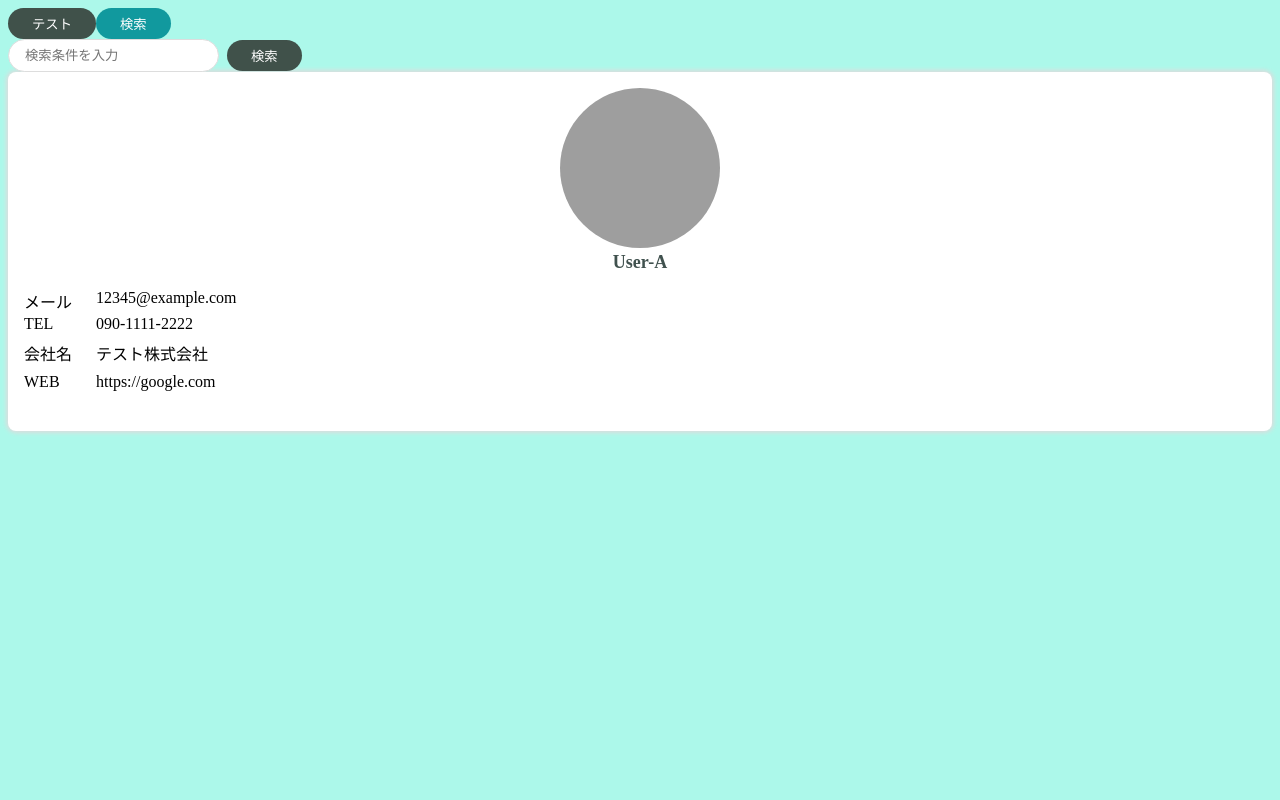
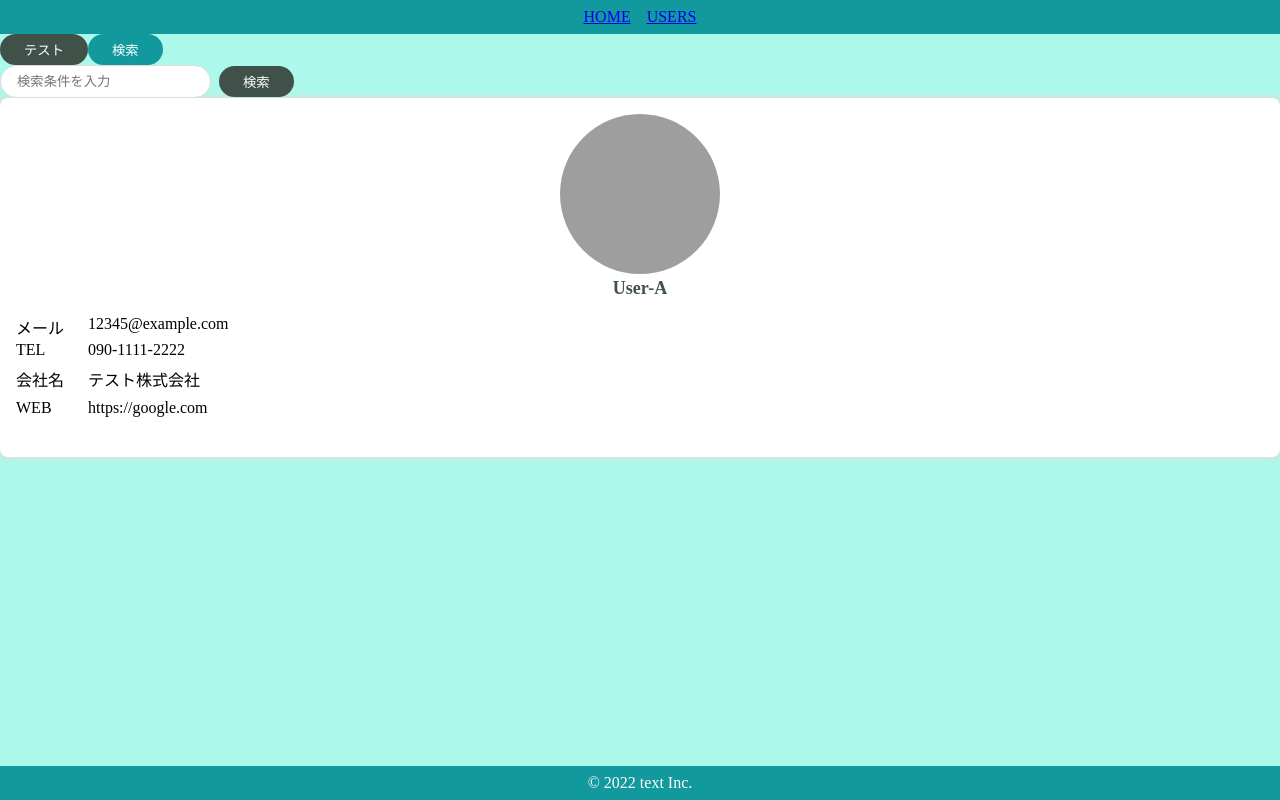
Before and after one commit to san510/Udemy-AtomicDesign, a React (Create React App) app: page /users in a window 1280 px wide. Built offline with nearby package versions, Linux system fonts and the light colour scheme; grey boxes are pictures that could not be loaded.

Commit message:
Create Template

```diff
--- a/src/App.js
+++ b/src/App.js
@@ -1,7 +1,10 @@
+import { BrowserRouter } from "react-router-dom";
 import { PrimaryButton } from "./components/atoms/button/PrimaryButton";
 import { SecondaryyButton } from "./components/atoms/button/SecondaryButton";
 import { SearchInput } from "./components/molecules/SearchInput";
 import { UserCard } from "./components/organisms/user/UserCard";
+import { DefaultLayout } from "./components/templates/DefaultLayout";
+import { HeaderOnly } from "./components/templates/HeaderOnly";
 import "./styles.css";
 
 const user = {
@@ -17,12 +20,14 @@
 
 export default function App() {
   return (
-    <div className="App">
-      <PrimaryButton>テスト</PrimaryButton>
-      <SecondaryyButton>検索</SecondaryyButton>
-      <br />
-      <SearchInput />
-      <UserCard user={user} />
-    </div>
+    <BrowserRouter>
+      <DefaultLayout>
+        <PrimaryButton>テスト</PrimaryButton>
+        <SecondaryyButton>検索</SecondaryyButton>
+        <br />
+        <SearchInput />
+        <UserCard user={user} />
+      </DefaultLayout>
+    </BrowserRouter>
   );
 }
--- /dev/null
+++ b/src/components/atoms/layout/Footer.jsx
@@ -0,0 +1,15 @@
+import styled from "styled-components";
+
+export const Footer = () => {
+  return <SFooter>&copy; 2022 text Inc.</SFooter>;
+};
+
+const SFooter = styled.footer`
+  background-color: #11999e;
+  color: #fff;
+  text-align: center;
+  padding: 8px 0;
+  position: fixed;
+  bottom: 0;
+  width: 100%;
+`;
--- /dev/null
+++ b/src/components/atoms/layout/Header.jsx
@@ -0,0 +1,22 @@
+import { Link } from "react-router-dom";
+import styled from "styled-components";
+
+export const Header = () => {
+  return (
+    <SHeader>
+      <SLink to="/">HOME</SLink>
+      <SLink to="/users">USERS</SLink>
+    </SHeader>
+  );
+};
+
+const SHeader = styled.header`
+  background-color: #11999e;
+  color: #fff;
+  text-align: center;
+  padding: 8px 0;
+`;
+
+const SLink = styled(Link)`
+  margin: 0 8px;
+`;
--- /dev/null
+++ b/src/components/templates/DefaultLayout.jsx
@@ -0,0 +1,16 @@
+// Templateはコンテンツを持たない為、childrenでコンテンツを受け取る
+
+import { Footer } from "../atoms/layout/Footer";
+import { Header } from "../atoms/layout/Header";
+
+export const DefaultLayout = (props) => {
+  const { children } = props;
+
+  return (
+    <>
+      <Header />
+      {children}
+      <Footer />
+    </>
+  );
+};
--- /dev/null
+++ b/src/components/templates/HeaderOnly.jsx
@@ -0,0 +1,14 @@
+// Templateはコンテンツを持たない為、childrenでコンテンツを受け取る
+
+import { Header } from "../atoms/layout/Header";
+
+export const HeaderOnly = (props) => {
+  const { children } = props;
+
+  return (
+    <>
+      <Header />
+      {children}
+    </>
+  );
+};
--- a/src/styles.css
+++ b/src/styles.css
@@ -1,3 +1,5 @@
 body {
   background-color: #acf8ea;
+  margin: 0;
+  min-height: 100vh;
 }
```
